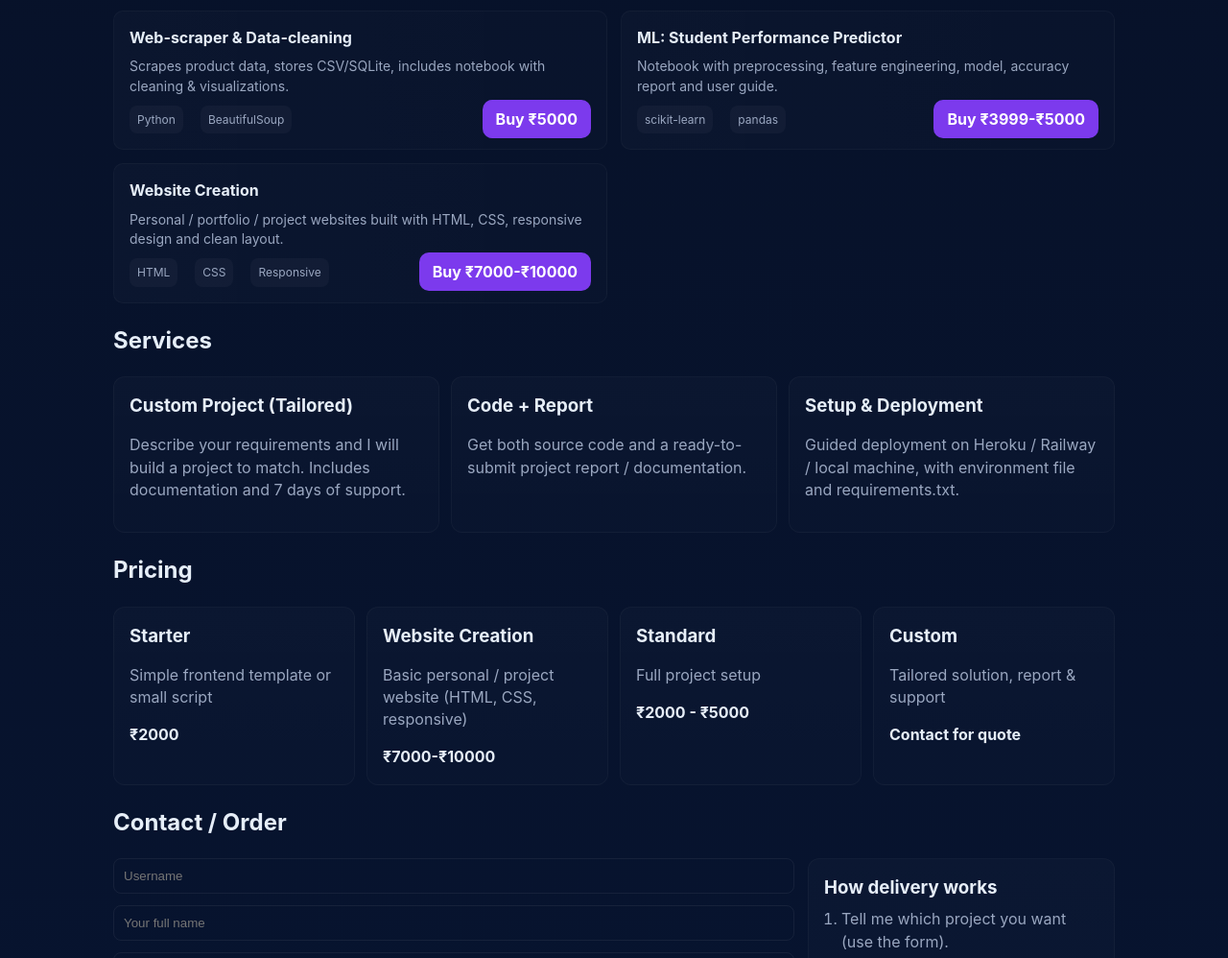
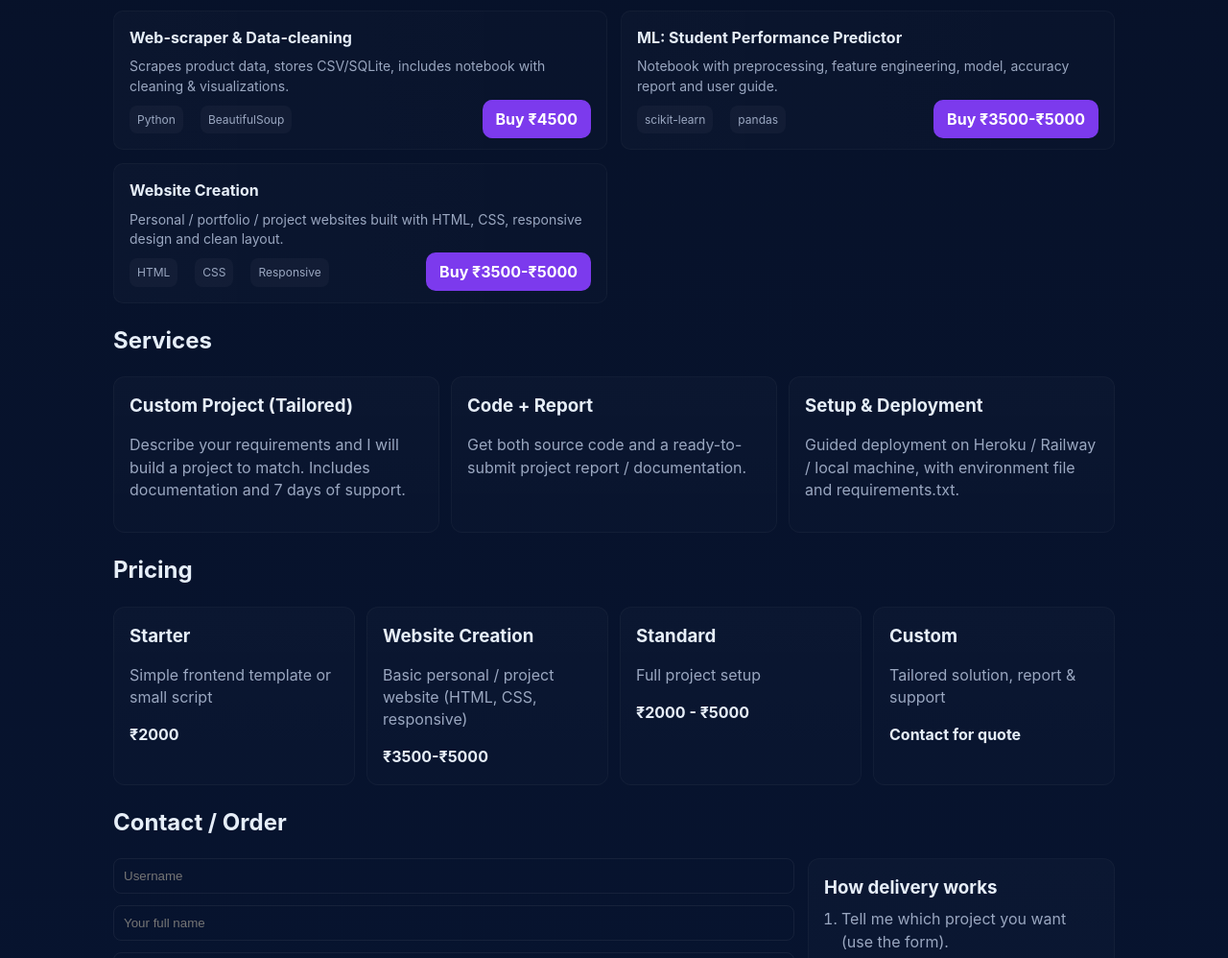
Before and after one commit to Soundharya127/My_website, a plain HTML site: page index.html in a window 1280 px wide. Shown: the part 1071-2069 px from the top of the page at 96% size. Drawn offline with Linux system fonts and the light colour scheme.

Commit message:
Update index.html

```diff
--- a/index.html
+++ b/index.html
@@ -139,7 +139,7 @@
           <p>Scrapes product data, stores CSV/SQLite, includes notebook with cleaning & visualizations.</p>
           <div class="project-meta">
             <div class="tag">Python</div><div class="tag">BeautifulSoup</div>
-            <div class="download"><a href="#" class="btn" onclick="alert('Demo link or zip will be provided after contact')">Buy ₹5000</a></div>
+            <div class="download"><a href="#" class="btn" onclick="alert('Demo link or zip will be provided after contact')">Buy ₹4500</a></div>
           </div>
         </article>
 
@@ -148,7 +148,7 @@
           <p>Notebook with preprocessing, feature engineering, model, accuracy report and user guide.</p>
           <div class="project-meta">
             <div class="tag">scikit-learn</div><div class="tag">pandas</div>
-            <div class="download"><a href="#" class="btn" onclick="alert('Demo link or zip will be provided after contact')">Buy ₹3999-₹5000</a></div>
+            <div class="download"><a href="#" class="btn" onclick="alert('Demo link or zip will be provided after contact')">Buy ₹3500-₹5000</a></div>
           </div>
         </article>
 
@@ -158,7 +158,7 @@
           <p>Personal / portfolio / project websites built with HTML, CSS, responsive design and clean layout.</p>
           <div class="project-meta">
             <div class="tag">HTML</div><div class="tag">CSS</div><div class="tag">Responsive</div>
-            <div class="download"><a href="#" class="btn" onclick="alert('Demo link or zip will be provided after contact')">Buy ₹7000-₹10000</a></div>
+            <div class="download"><a href="#" class="btn" onclick="alert('Demo link or zip will be provided after contact')">Buy ₹3500-₹5000</a></div>
           </div>
         </article>
       </div>
@@ -193,7 +193,7 @@
         <div class="card price">
           <h3>Website Creation</h3>
           <p style="color:var(--muted)">Basic personal / project website (HTML, CSS, responsive)</p>
-          <strong>₹7000-₹10000</strong>
+          <strong>₹3500-₹5000</strong>
         </div>
         <div class="card price">
           <h3>Standard</h3>
```
